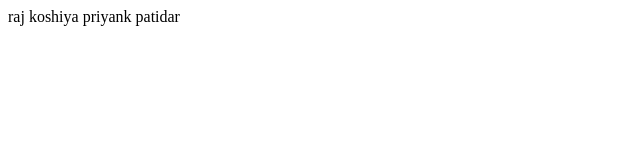
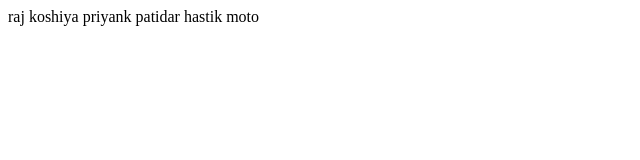
Before and after one commit to RaghuKoshiya/new-file, a plain HTML site: page index.html in a window 1280 px wide. Shown: the full height of the page, 0-640 px from the left. Drawn offline with Linux system fonts and the light colour scheme.

Commit message:
hastik add name
hastik fdfdf

```diff
--- a/index.html
+++ b/index.html
@@ -9,5 +9,6 @@
 <body>
     raj koshiya
     priyank patidar
+    hastik moto
 </body>
 </html>
```
